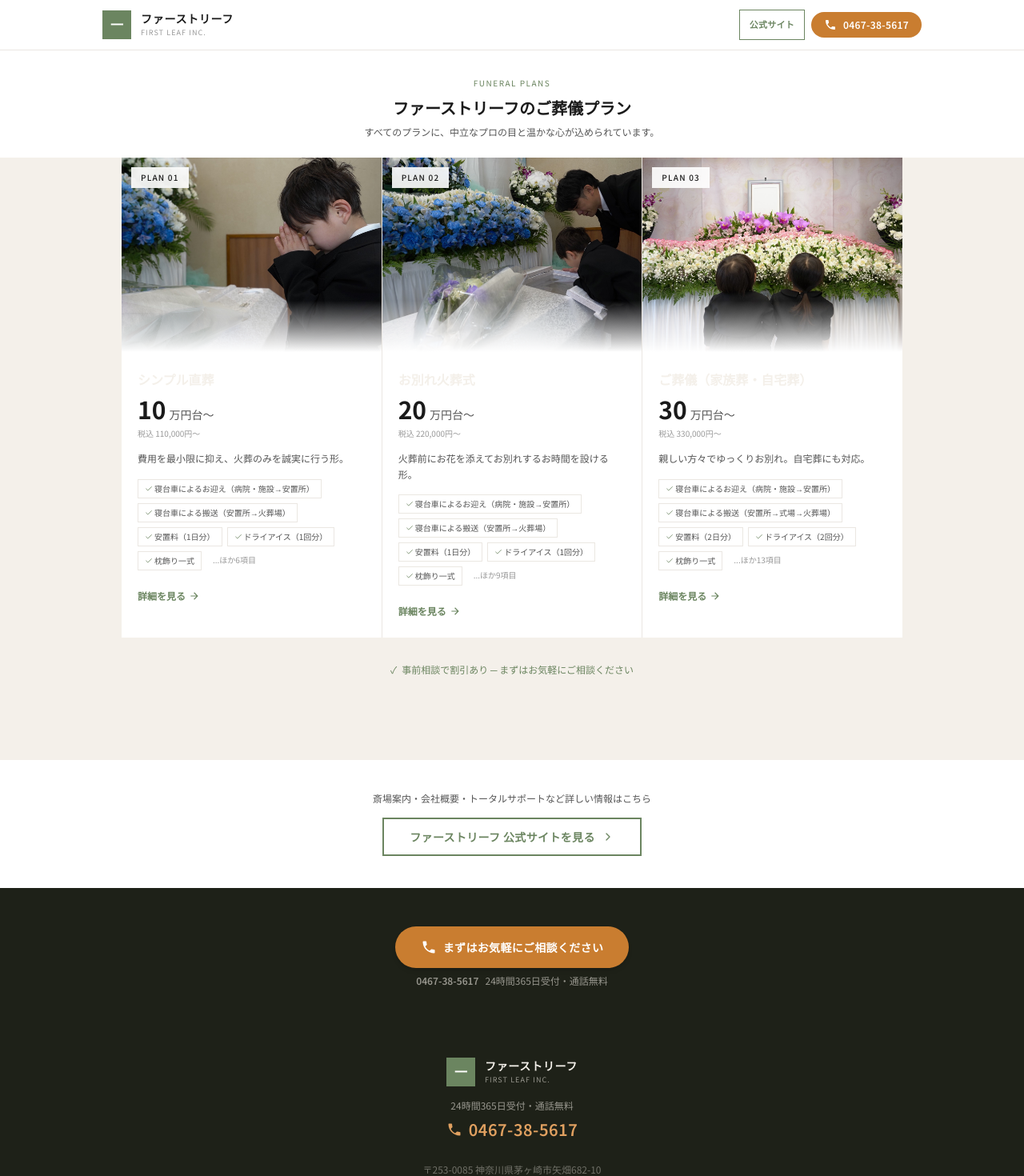
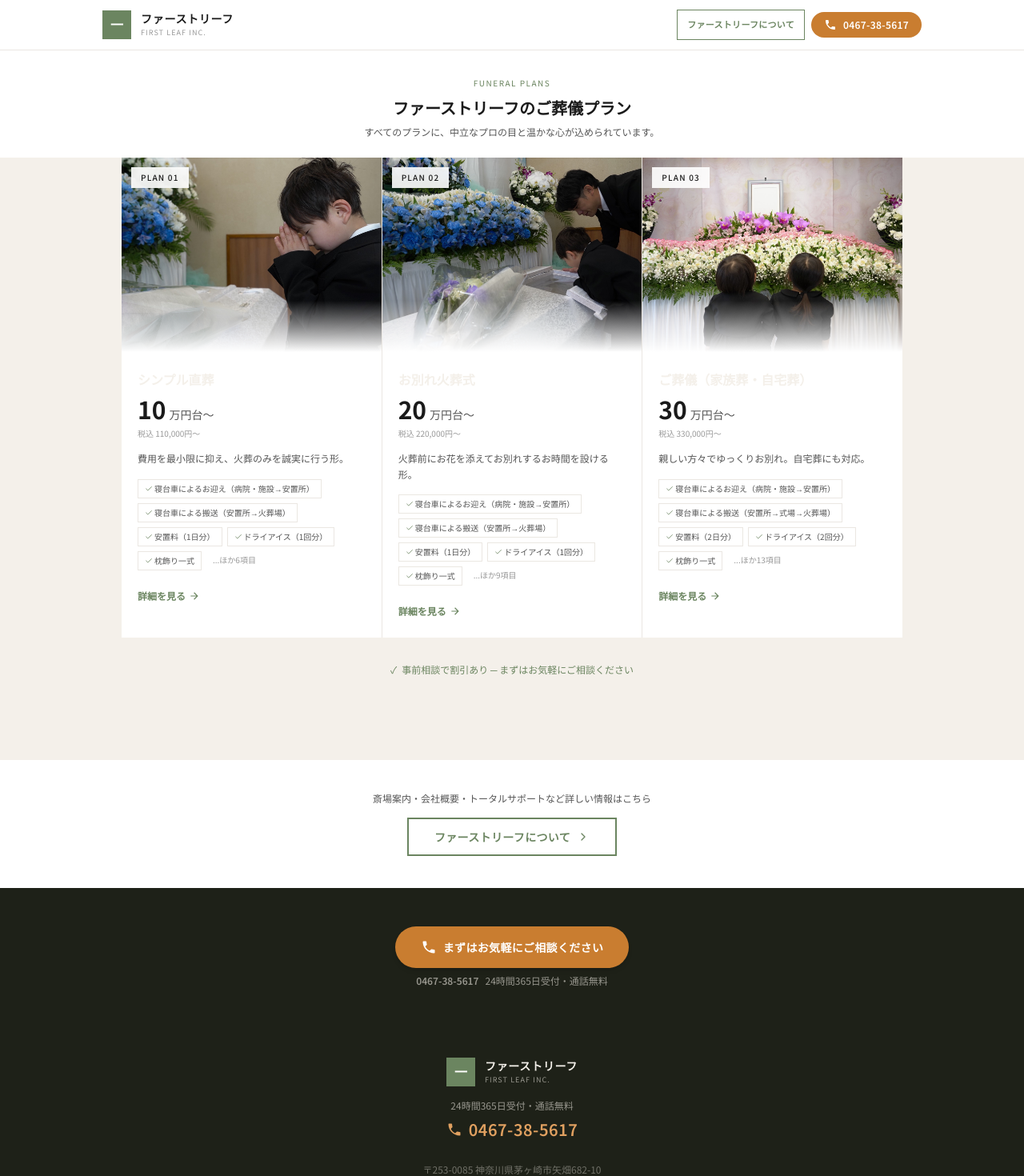
Before and after one commit to takudaikoo-nex/FLHPContents, a Next.js app: page / in a window 1280 px wide. Shown: the top 1470 px of the page at 80% size. Built offline with nearby package versions, Linux system fonts and the light colour scheme.

Commit message:
fix: ボタン文言を「ファーストリーフについて」に変更、遷移先をfirst-leaf.jpに更新
Co-Authored-By: Claude Opus 4.6 <noreply@anthropic.com>

```diff
--- a/src/app/page.tsx
+++ b/src/app/page.tsx
@@ -50,7 +50,7 @@ export default function HomePage() {
             rel="noopener noreferrer"
             className="inline-flex items-center gap-2 border-2 border-main text-main px-8 py-3 text-sm font-bold tracking-wide hover:bg-main hover:text-white transition-colors"
           >
-            ファーストリーフ 公式サイトを見る
+            ファーストリーフについて
             <ChevronRight className="w-4 h-4" />
           </a>
         </div>
--- a/src/components/GmbHeader.tsx
+++ b/src/components/GmbHeader.tsx
@@ -27,7 +27,7 @@ export function GmbHeader() {
             rel="noopener noreferrer"
             className="hidden sm:flex items-center gap-1 border border-main text-main px-3 py-2 text-[11px] font-semibold tracking-wide hover:bg-main hover:text-white transition-colors"
           >
-            公式サイト
+            ファーストリーフについて
           </a>
           <a
             href={SITE.phoneTel}
--- a/src/components/PlanDetail.tsx
+++ b/src/components/PlanDetail.tsx
@@ -254,7 +254,7 @@ export function PlanDetail({ plan }: { plan: Plan }) {
             rel="noopener noreferrer"
             className="inline-flex items-center gap-2 border-2 border-main text-main px-8 py-3 text-sm font-bold tracking-wide hover:bg-main hover:text-white transition-colors"
           >
-            ファーストリーフ 公式サイトを見る
+            ファーストリーフについて
             <ChevronRight className="w-4 h-4" />
           </a>
         </div>
--- a/src/lib/constants.ts
+++ b/src/lib/constants.ts
@@ -6,5 +6,5 @@ export const SITE = {
   phoneLabel: "24時間365日受付・通話無料",
   address: "〒253-0085 神奈川県茅ヶ崎市矢畑682-10",
   copy: "葬儀社を、決める前に。",
-  lpUrl: "https://firstleaf-site.vercel.app",
+  lpUrl: "https://first-leaf.jp/",
 } as const;
```
